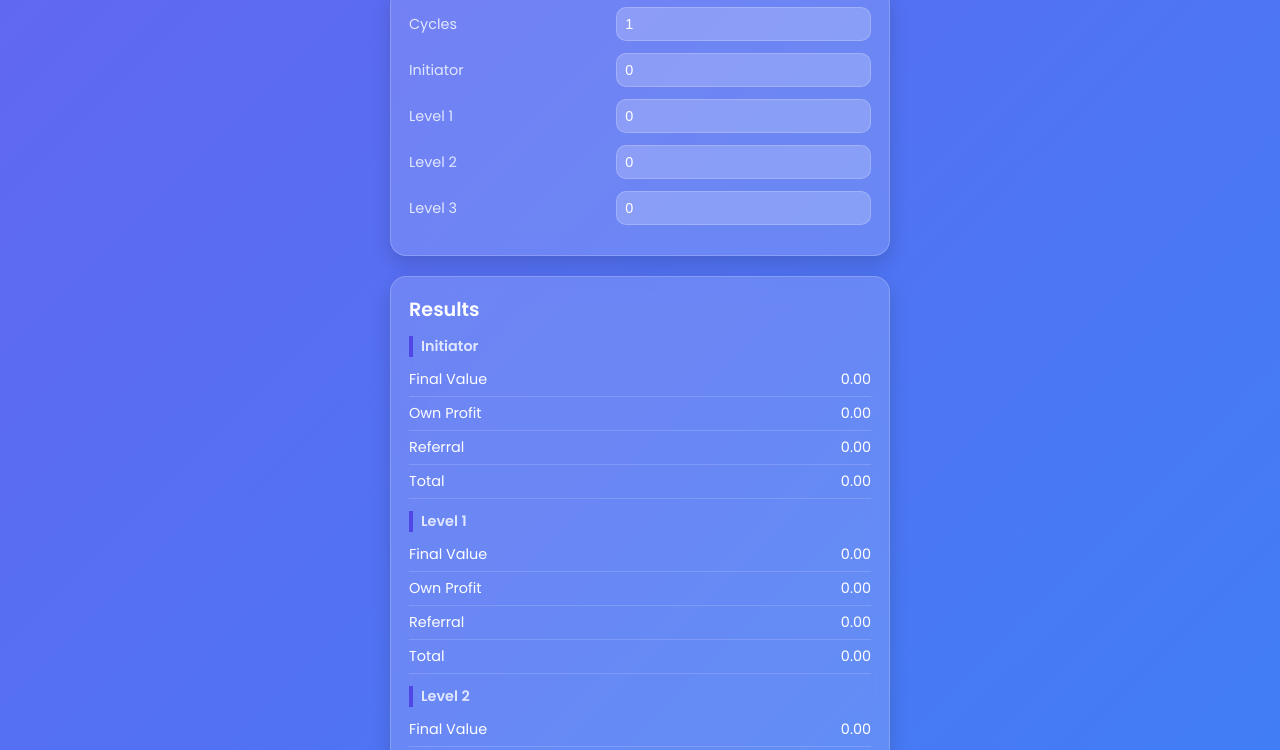
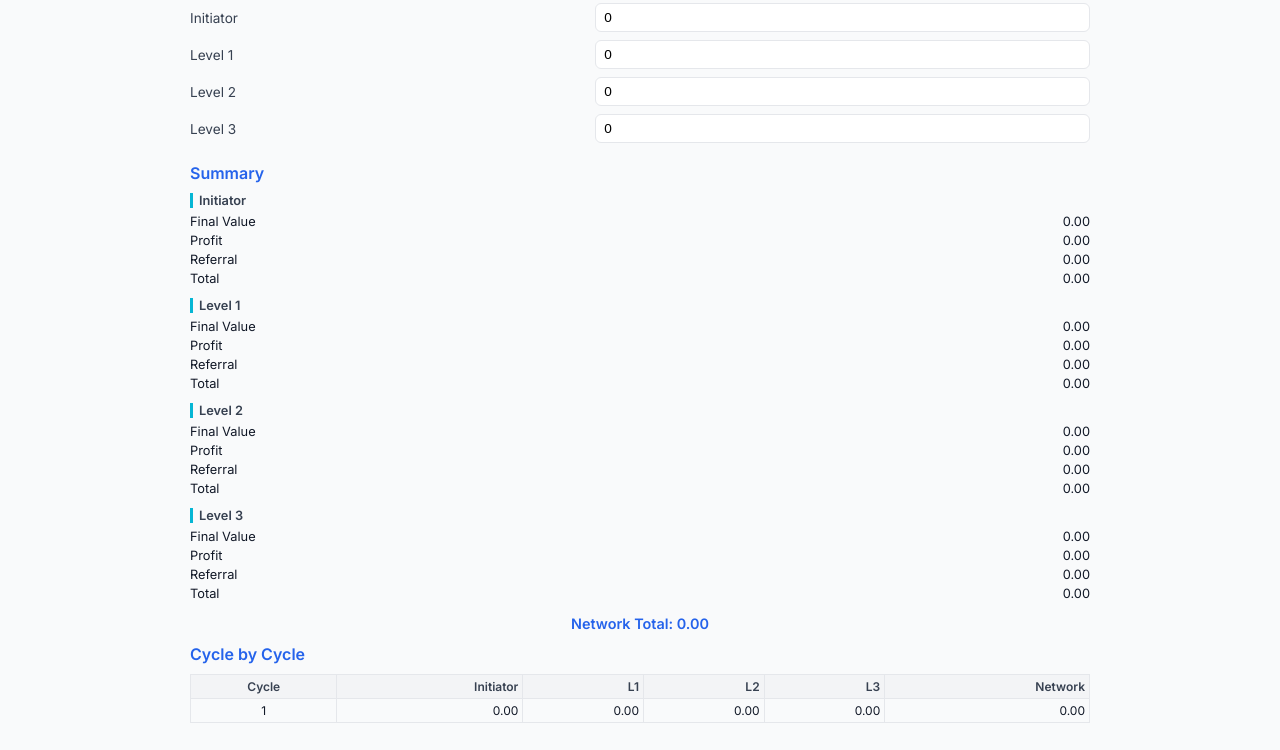
Before and after one commit to uniwebcalculator/Bitnest, a plain HTML site: page index.html in a window 1280 px wide. Shown: the part 108-858 px from the top of the page. Drawn offline with Linux system fonts and the light colour scheme.

Commit message:
Add files via upload

```diff
--- a/index.html
+++ b/index.html
@@ -4,120 +4,118 @@
   <meta charset="UTF-8">
   <title>Earning Calculator</title>
   <meta name="viewport" content="width=device-width, initial-scale=1.0">
-  <link href="https://fonts.googleapis.com/css2?family=Poppins:wght@400;600&display=swap" rel="stylesheet">
+  <link href="https://fonts.googleapis.com/css2?family=Inter:wght@400;600&display=swap" rel="stylesheet">
   <style>
     :root {
-      --primary: #4f46e5;
-      --background: linear-gradient(135deg, #6366f1, #3b82f6);
-      --card-bg: rgba(255, 255, 255, 0.15);
-      --border: rgba(255, 255, 255, 0.2);
-      --text: #ffffff;
-      --text-light: #e0e7ff;
+      --primary: #2563eb; /* modern blue */
+      --accent: #06b6d4;  /* cyan accent */
+      --bg: #f9fafb;
+      --text: #111827;
+      --text-light: #374151;
+      --border: #e5e7eb;
     }
 
     body {
-      font-family: 'Poppins', sans-serif;
-      background: var(--background);
-      min-height: 100vh;
+      font-family: 'Inter', sans-serif;
+      background: var(--bg);
+      color: var(--text);
       margin: 0;
-      padding: 20px;
-      display: flex;
-      justify-content: center;
-      align-items: flex-start;
-      color: var(--text);
+      padding: 16px;
     }
 
     .container {
-      width: 100%;
-      max-width: 500px;
+      max-width: 900px;
+      margin: auto;
     }
 
     h1 {
       text-align: center;
-      font-size: 1.6rem;
-      margin-bottom: 20px;
+      font-size: 1.4rem;
       font-weight: 600;
-      color: white;
-      text-shadow: 0 2px 8px rgba(0,0,0,0.3);
+      margin-bottom: 16px;
+      color: var(--primary);
     }
 
-    .card {
-      background: var(--card-bg);
-      border: 1px solid var(--border);
-      border-radius: 16px;
-      backdrop-filter: blur(10px);
-      padding: 18px;
+    .form-grid {
+      display: grid;
+      gap: 8px;
       margin-bottom: 20px;
-      box-shadow: 0 8px 20px rgba(0,0,0,0.15);
     }
 
     .form-row {
       display: flex;
       align-items: center;
       justify-content: space-between;
-      margin-bottom: 12px;
-      font-size: 0.9rem;
     }
 
     .form-row label {
-      flex: 1;
+      font-size: 0.85rem;
       font-weight: 500;
       color: var(--text-light);
-      margin-right: 10px;
-      white-space: nowrap;
+      margin-right: 8px;
+      flex: 1;
     }
 
     .form-row input {
       flex: 1.2;
-      padding: 8px;
-      border-radius: 10px;
+      padding: 6px 8px;
       border: 1px solid var(--border);
-      background: rgba(255, 255, 255, 0.2);
-      color: var(--text);
-      font-size: 0.9rem;
-      outline: none;
-      transition: all 0.2s;
+      border-radius: 6px;
+      font-size: 0.85rem;
     }
 
-    .form-row input:focus {
-      border-color: var(--primary);
-      box-shadow: 0 0 6px var(--primary);
-      background: rgba(255, 255, 255, 0.3);
-    }
-
-    .results h2 {
-      margin: 0 0 12px;
-      font-size: 1.2rem;
+    .results h2, .cycle h2 {
+      font-size: 1rem;
       font-weight: 600;
-      color: white;
+      margin: 12px 0 8px;
+      color: var(--primary);
     }
 
     .section-title {
-      font-size: 0.9rem;
+      font-size: 0.8rem;
       font-weight: 600;
-      margin: 12px 0 6px;
+      margin: 10px 0 4px;
       color: var(--text-light);
-      border-left: 4px solid var(--primary);
-      padding-left: 8px;
+      border-left: 3px solid var(--accent);
+      padding-left: 6px;
     }
 
     .result-row {
       display: flex;
       justify-content: space-between;
-      padding: 6px 0;
-      font-size: 0.9rem;
-      border-bottom: 1px solid rgba(255,255,255,0.15);
-    }
-    .result-row:last-child {
-      border-bottom: none;
+      font-size: 0.8rem;
+      padding: 2px 0;
     }
 
     .total {
-      font-weight: bold;
-      font-size: 1.1rem;
+      font-weight: 600;
+      font-size: 0.9rem;
       text-align: center;
-      margin-top: 14px;
-      color: white;
+      margin-top: 12px;
+      color: var(--primary);
+    }
+
+    table {
+      width: 100%;
+      border-collapse: collapse;
+      font-size: 0.75rem;
+      margin-top: 10px;
+    }
+    th, td {
+      border: 1px solid var(--border);
+      padding: 4px;
+      text-align: right;
+    }
+    th {
+      background: #f3f4f6;
+      color: var(--text-light);
+      font-weight: 600;
+    }
+    td:first-child, th:first-child {
+      text-align: center;
+    }
+    tr:nth-child(even) {
+      background: #f9fafb;
     }
   </style>
 </head>
@@ -125,7 +123,7 @@
   <div class="container">
     <h1>Earning Calculator</h1>
 
-    <div class="card">
+    <div class="form-grid">
       <div class="form-row">
         <label for="cycles">Cycles</label>
         <input type="number" id="cycles" value="1" min="1">
@@ -148,13 +146,14 @@
       </div>
     </div>
 
-    <div class="card results" id="results"></div>
+    <div class="results" id="results"></div>
+    <div class="cycle" id="cycleTable"></div>
   </div>
 
   <script>
-    const roiRate = 0.24; // 24% per cycle
+    const roiRate = 0.24;
 
-    function compoundedFinal(principal, cycles) {
+    function compounded(principal, cycles) {
       return principal * Math.pow(1 + roiRate, cycles);
     }
 
@@ -165,67 +164,88 @@
       const l2 = Number(document.getElementById("l2").value);
       const l3 = Number(document.getElementById("l3").value);
 
-      // Final values
-      const initiatorFinal = compoundedFinal(initiator, cycles);
-      const l1Final = compoundedFinal(l1, cycles);
-      const l2Final = compoundedFinal(l2, cycles);
-      const l3Final = compoundedFinal(l3, cycles);
+      const initiatorFinal = compounded(initiator, cycles);
+      const l1Final = compounded(l1, cycles);
+      const l2Final = compounded(l2, cycles);
+      const l3Final = compounded(l3, cycles);
 
-      // Own ROI (just profit)
       const initiatorOwn = initiatorFinal - initiator;
       const l1Own = l1Final - l1;
       const l2Own = l2Final - l2;
       const l3Own = l3Final - l3;
 
-      // Referrals (apply percentages to profits, not principals)
-      const initiatorReferral = 0.2 * l1Own + 0.1 * l2Own + 0.05 * l3Own;
-      const l1Referral = 0.2 * l2Own + 0.1 * l3Own;
-      const l2Referral = 0.2 * l3Own;
+      const initiatorReferral = 0.2*l1Own + 0.1*l2Own + 0.05*l3Own;
+      const l1Referral = 0.2*l2Own + 0.1*l3Own;
+      const l2Referral = 0.2*l3Own;
       const l3Referral = 0;
 
-      // Totals (principal + own profit + referral)
       const initiatorTotal = initiatorFinal + initiatorReferral;
       const l1Total = l1Final + l1Referral;
       const l2Total = l2Final + l2Referral;
       const l3Total = l3Final + l3Referral;
-
       const networkTotal = initiatorTotal + l1Total + l2Total + l3Total;
 
       document.getElementById("results").innerHTML = `
-        <h2>Results</h2>
-
+        <h2>Summary</h2>
         <div class="section-title">Initiator</div>
         <div class="result-row"><span>Final Value</span><span>${initiatorFinal.toFixed(2)}</span></div>
-        <div class="result-row"><span>Own Profit</span><span>${initiatorOwn.toFixed(2)}</span></div>
+        <div class="result-row"><span>Profit</span><span>${initiatorOwn.toFixed(2)}</span></div>
         <div class="result-row"><span>Referral</span><span>${initiatorReferral.toFixed(2)}</span></div>
         <div class="result-row"><span>Total</span><span>${initiatorTotal.toFixed(2)}</span></div>
 
         <div class="section-title">Level 1</div>
         <div class="result-row"><span>Final Value</span><span>${l1Final.toFixed(2)}</span></div>
-        <div class="result-row"><span>Own Profit</span><span>${l1Own.toFixed(2)}</span></div>
+        <div class="result-row"><span>Profit</span><span>${l1Own.toFixed(2)}</span></div>
         <div class="result-row"><span>Referral</span><span>${l1Referral.toFixed(2)}</span></div>
         <div class="result-row"><span>Total</span><span>${l1Total.toFixed(2)}</span></div>
 
         <div class="section-title">Level 2</div>
         <div class="result-row"><span>Final Value</span><span>${l2Final.toFixed(2)}</span></div>
-        <div class="result-row"><span>Own Profit</span><span>${l2Own.toFixed(2)}</span></div>
+        <div class="result-row"><span>Profit</span><span>${l2Own.toFixed(2)}</span></div>
         <div class="result-row"><span>Referral</span><span>${l2Referral.toFixed(2)}</span></div>
         <div class="result-row"><span>Total</span><span>${l2Total.toFixed(2)}</span></div>
 
         <div class="section-title">Level 3</div>
         <div class="result-row"><span>Final Value</span><span>${l3Final.toFixed(2)}</span></div>
-        <div class="result-row"><span>Own Profit</span><span>${l3Own.toFixed(2)}</span></div>
+        <div class="result-row"><span>Profit</span><span>${l3Own.toFixed(2)}</span></div>
         <div class="result-row"><span>Referral</span><span>${l3Referral.toFixed(2)}</span></div>
         <div class="result-row"><span>Total</span><span>${l3Total.toFixed(2)}</span></div>
 
         <div class="total">Network Total: ${networkTotal.toFixed(2)}</div>
       `;
+
+      // cycle table
+      let tableHTML = `<h2>Cycle by Cycle</h2><table><tr>
+        <th>Cycle</th><th>Initiator</th><th>L1</th><th>L2</th><th>L3</th><th>Network</th></tr>`;
+      for (let i=1;i<=cycles;i++) {
+        const iniVal = compounded(initiator,i);
+        const l1Val = compounded(l1,i);
+        const l2Val = compounded(l2,i);
+        const l3Val = compounded(l3,i);
+
+        const iniOwn = iniVal - initiator;
+        const l1OwnCycle = l1Val - l1;
+        const l2OwnCycle = l2Val - l2;
+        const l3OwnCycle = l3Val - l3;
+
+        const iniRef = 0.2*l1OwnCycle + 0.1*l2OwnCycle + 0.05*l3OwnCycle;
+        const l1Ref = 0.2*l2OwnCycle + 0.1*l3OwnCycle;
+        const l2Ref = 0.2*l3OwnCycle;
+
+        const iniTotal = iniVal + iniRef;
+        const l1TotalCycle = l1Val + l1Ref;
+        const l2TotalCycle = l2Val + l2Ref;
+        const l3TotalCycle = l3Val;
+
+        const net = iniTotal + l1TotalCycle + l2TotalCycle + l3TotalCycle;
+
+        tableHTML += `<tr><td>${i}</td><td>${iniTotal.toFixed(2)}</td><td>${l1TotalCycle.toFixed(2)}</td><td>${l2TotalCycle.toFixed(2)}</td><td>${l3TotalCycle.toFixed(2)}</td><td>${net.toFixed(2)}</td></tr>`;
+      }
+      tableHTML += "</table>";
+      document.getElementById("cycleTable").innerHTML = tableHTML;
     }
 
-    document.querySelectorAll("input").forEach(input => {
-      input.addEventListener("input", calculate);
-    });
-
+    document.querySelectorAll("input").forEach(el => el.addEventListener("input", calculate));
     calculate();
   </script>
 </body>
```
